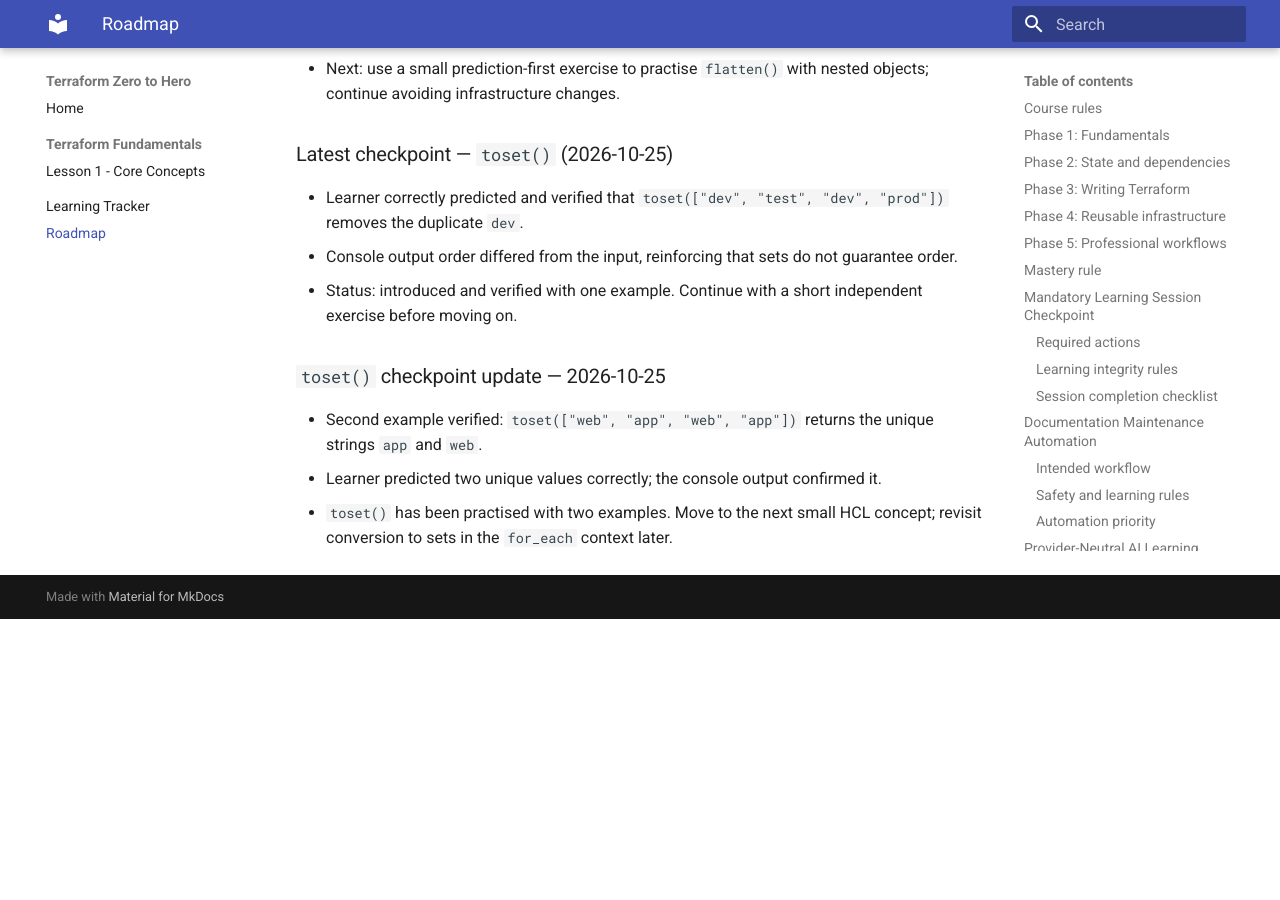
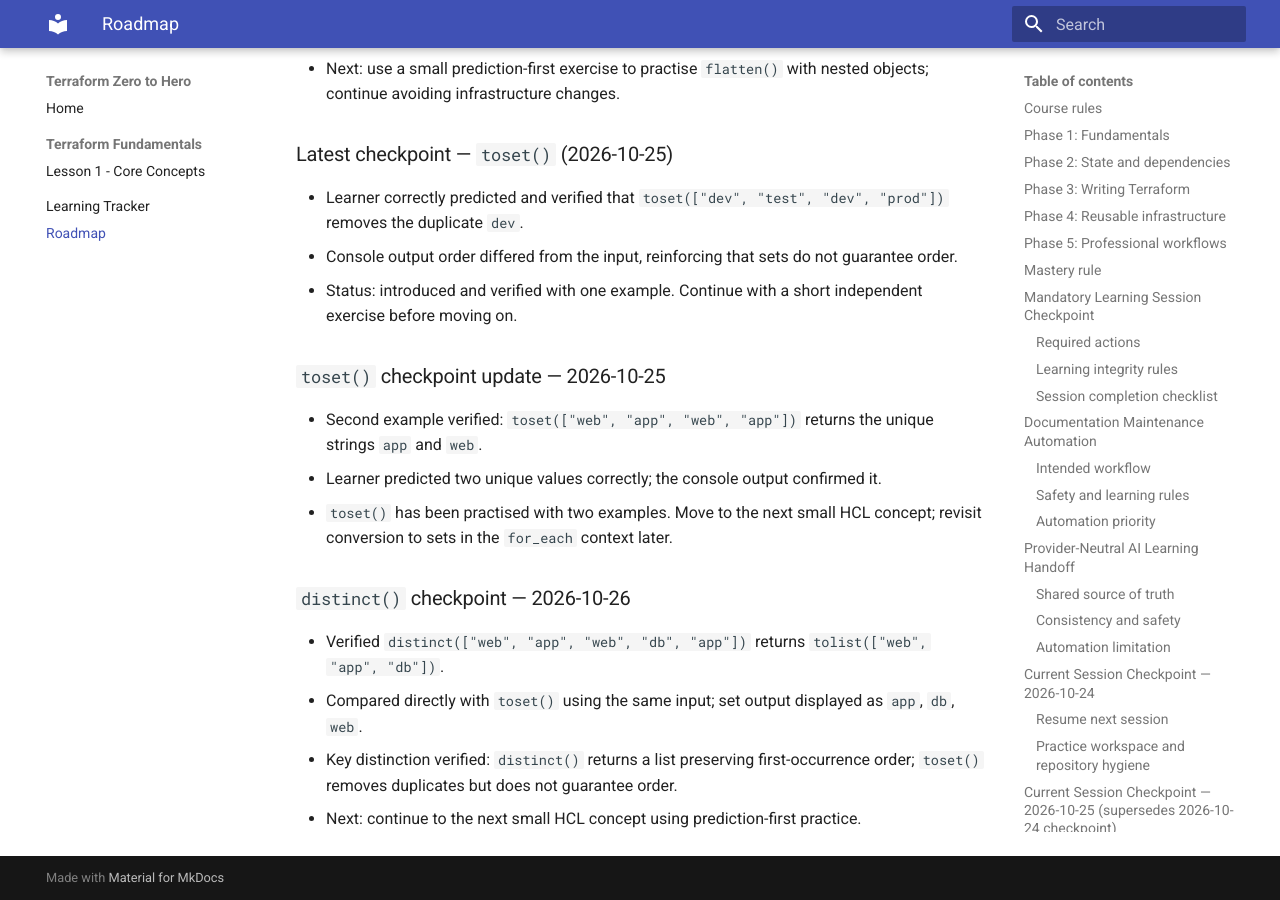
Before and after one commit to pshewale-dev/terraform-azure-lab, an MkDocs documentation site: the page built from docs/LEARNING-ROADMAP.md, in a window 1280 px wide and 900 px high, scrolled down 8329 px. Built offline with MkDocs 1.6.1 and Material for MkDocs 9.7.7, drawn with Linux system fonts in a browser that asks for light colours; before the commit the page ends 8948 px from its top, so only the background shows below that.

Commit message:
docs: record distinct and toset comparison

```diff
--- a/docs/LEARNING-ROADMAP.md
+++ b/docs/LEARNING-ROADMAP.md
@@ -226,3 +226,10 @@ Proceed to the next small HCL concept using prediction-first practice, one conce
 - Second example verified: `toset(["web", "app", "web", "app"])` returns the unique strings `app` and `web`.
 - Learner predicted two unique values correctly; the console output confirmed it.
 - `toset()` has been practised with two examples. Move to the next small HCL concept; revisit conversion to sets in the `for_each` context later.
+
+
+### `distinct()` checkpoint — 2026-10-26
+- Verified `distinct(["web", "app", "web", "db", "app"])` returns `tolist(["web", "app", "db"])`.
+- Compared directly with `toset()` using the same input; set output displayed as `app`, `db`, `web`.
+- Key distinction verified: `distinct()` returns a list preserving first-occurrence order; `toset()` removes duplicates but does not guarantee order.
+- Next: continue to the next small HCL concept using prediction-first practice.
```
